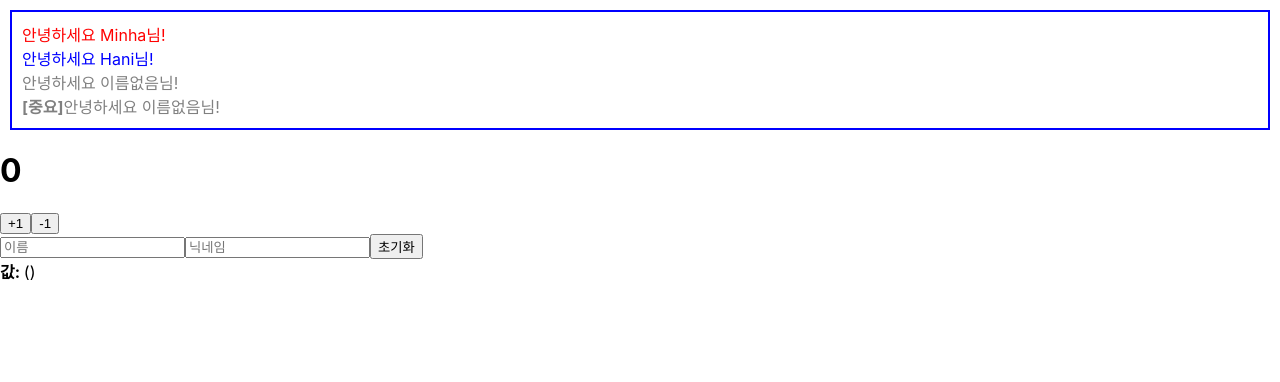
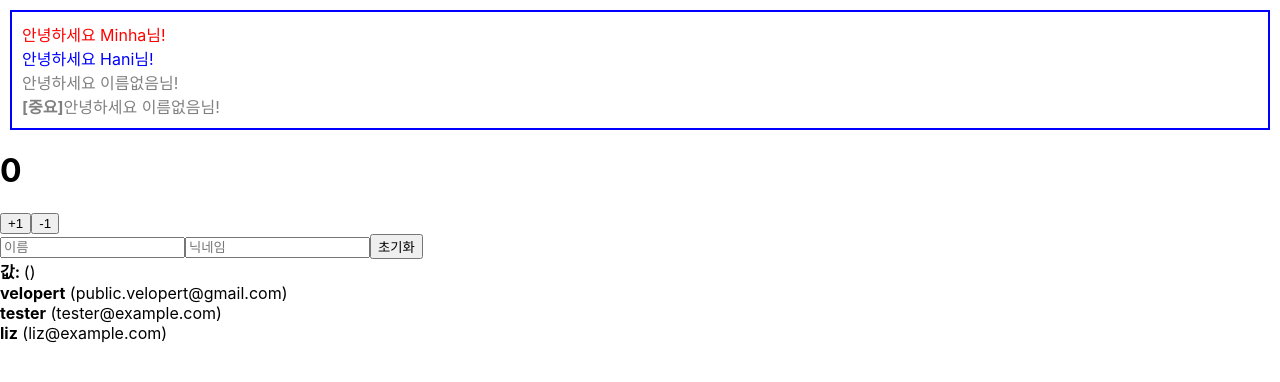
Before and after one commit to moral-life/begin-react, a React (Create React App) app: page / in a window 1280 px wide. Shown: the top 382 px of the page. Built offline with nearby package versions, Linux system fonts and the light colour scheme.

Commit message:
배열 렌더링

```diff
--- a/src/App.js
+++ b/src/App.js
@@ -3,6 +3,7 @@
 import Wrapper from "./Wrapper";
 import Counter from "./Counter";
 import InputSample from "./InputSample";
+import UserList from "./UserList";
 function App() {
   return (
     <div className="App">
@@ -14,6 +15,7 @@
       </Wrapper>
       <Counter />
       <InputSample />
+      <UserList />
     </div>
   );
 }
--- /dev/null
+++ b/src/UserList.js
@@ -0,0 +1,38 @@
+import React from "react";
+
+function User({ user }) {
+    return (
+        <div>
+            <b>{user.username}</b> <span>({user.email})</span>
+        </div>
+    );
+}
+
+function UserList() {
+    const users = [
+        {
+            id: 1,
+            username: 'velopert',
+            email: 'public.velopert@gmail.com'
+        },
+        {
+            id: 2,
+            username: 'tester',
+            email: 'tester@example.com'
+        },
+        {
+            id: 3,
+            username: 'liz',
+            email: 'liz@example.com'
+        }
+    ];
+
+    return (
+        <div>
+            {users.map(user => (
+                <User user={user} key={user.id} />
+            ))}
+        </div>
+    );
+}
+export default UserList;
```
